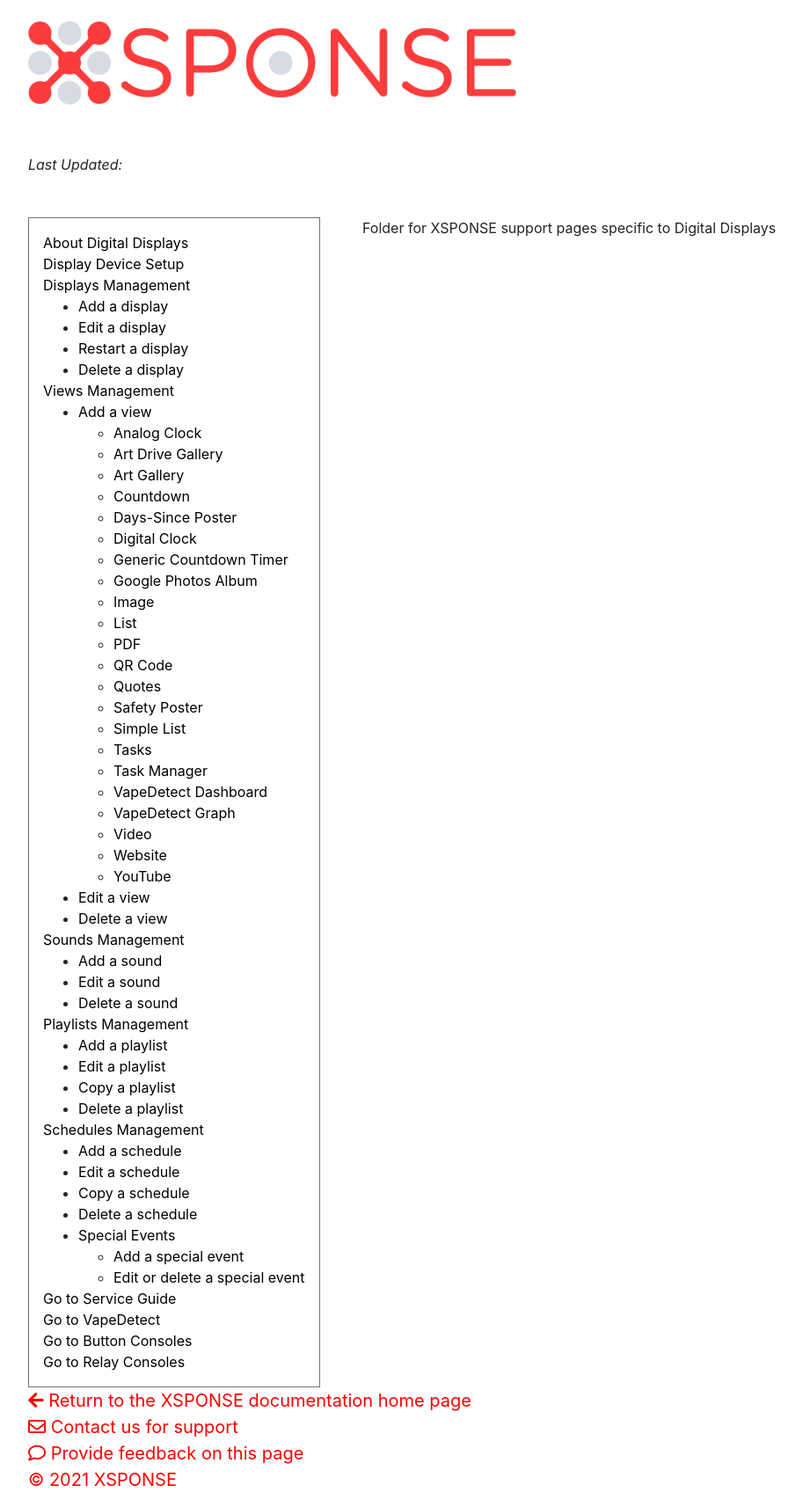
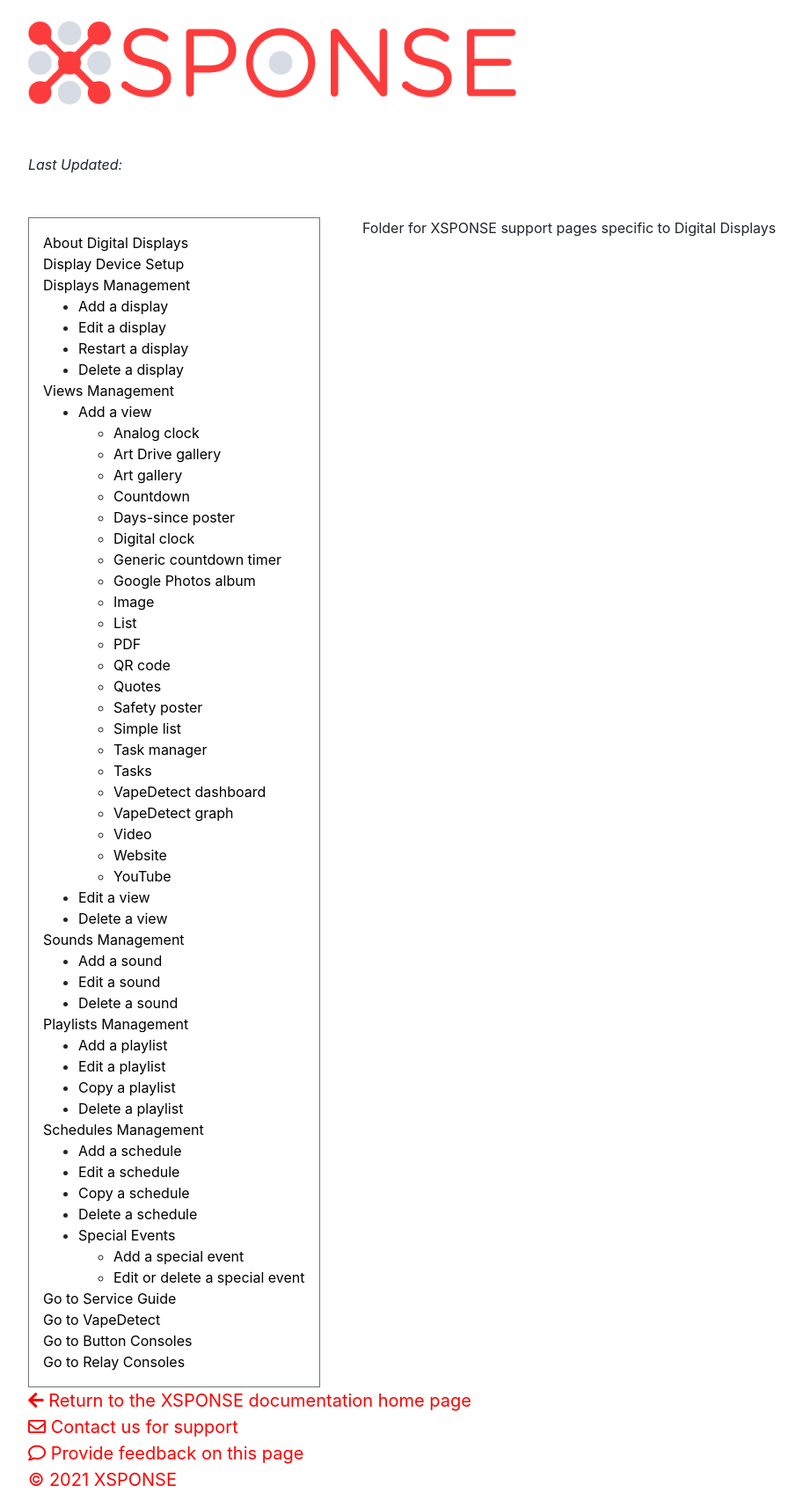
Before and after one commit to NrsSystems/docs, a Jekyll site: the page built from digital-displays/readme.md, in a window 1280 px wide. Shown: the whole page at 88% size, without its empty margins (53-966 px from the left). Built offline with Jekyll 4.4.1, drawn with Linux system fonts in a browser that asks for light colours; our own code applies the rules of GitHub Pages for plain Markdown files.

```diff
--- a/_data/navigation/digital_displays.yml
+++ b/_data/navigation/digital_displays.yml
@@ -19,21 +19,21 @@
     - name: Add a view
       href: views-management#add-a-view
       items:
-        - name: Analog Clock
+        - name: Analog clock
           href: views-management#analog-clock
-        - name: Art Drive Gallery
+        - name: Art Drive gallery
           href: views-management#art-drive-gallery
-        - name: Art Gallery
+        - name: Art gallery
           href: views-management#art-gallery
         - name: Countdown
           href: views-management#countdown
-        - name: Days-Since Poster
+        - name: Days-since poster
           href: views-management#days-since-poster
-        - name: Digital Clock
+        - name: Digital clock
           href: views-management#digital-clock
-        - name: Generic Countdown Timer
+        - name: Generic countdown timer
           href: views-management#generic-countdown-timer
-        - name: Google Photos Album
+        - name: Google Photos album
           href: views-management#google-photos-album
         - name: Image
           href: views-management#image
@@ -41,21 +41,21 @@
           href: views-management#list
         - name: PDF
           href: views-management#pdf
-        - name: QR Code
+        - name: QR code
           href: views-management#qr-code
         - name: Quotes
           href: views-management#quotes
-        - name: Safety Poster
+        - name: Safety poster
           href: views-management#safety-poster
-        - name: Simple List
+        - name: Simple list
           href: views-management#simple-list
+        - name: Task manager
+          href: views-management#task-manager
         - name: Tasks
           href: views-management#tasks
-        - name: Task Manager
-          href: views-management#task-manager
-        - name: VapeDetect Dashboard
+        - name: VapeDetect dashboard
           href: views-management#vapedetect-dashboard
-        - name: VapeDetect Graph
+        - name: VapeDetect graph
           href: views-management#vapedetect-graph
         - name: Video
           href: views-management#video
```
